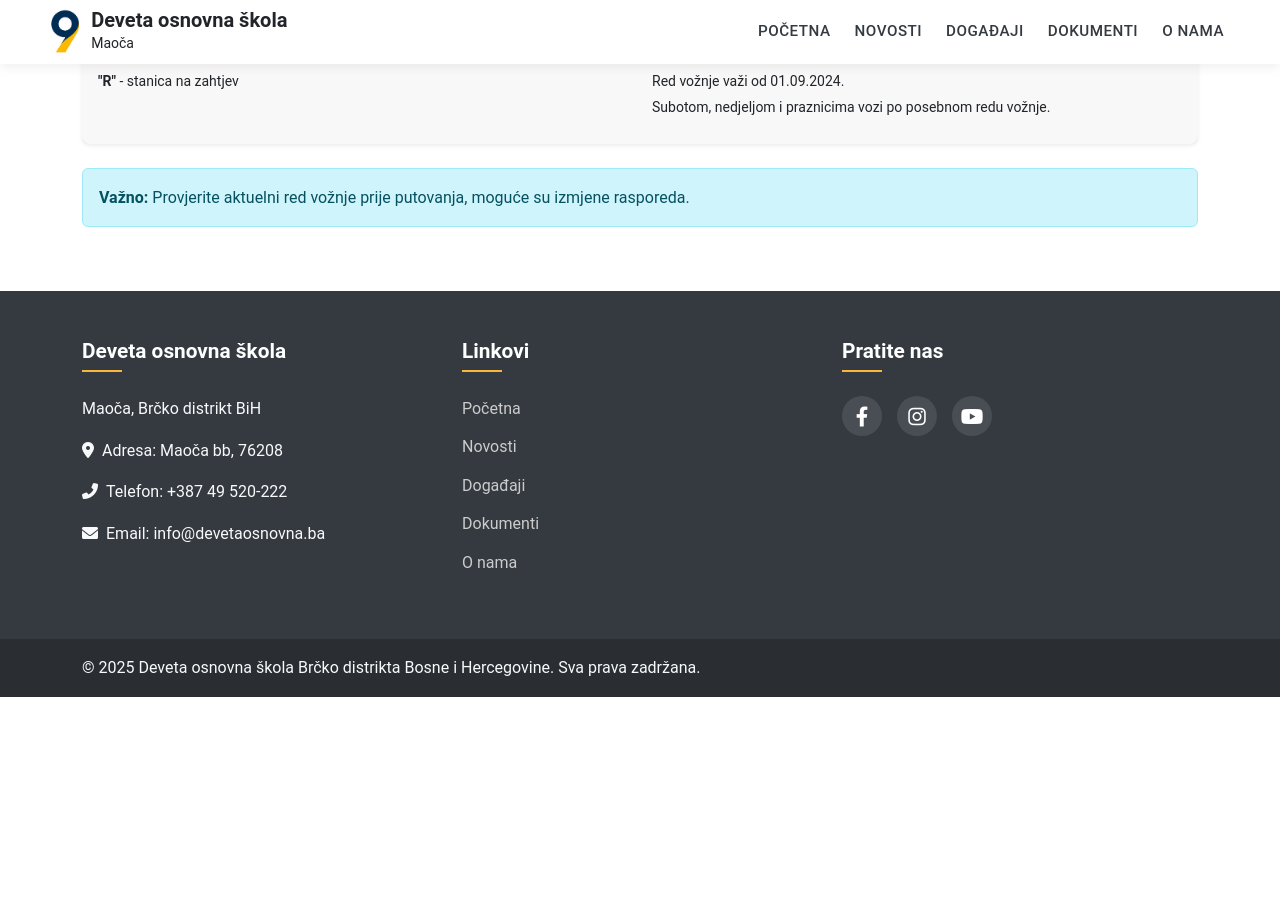
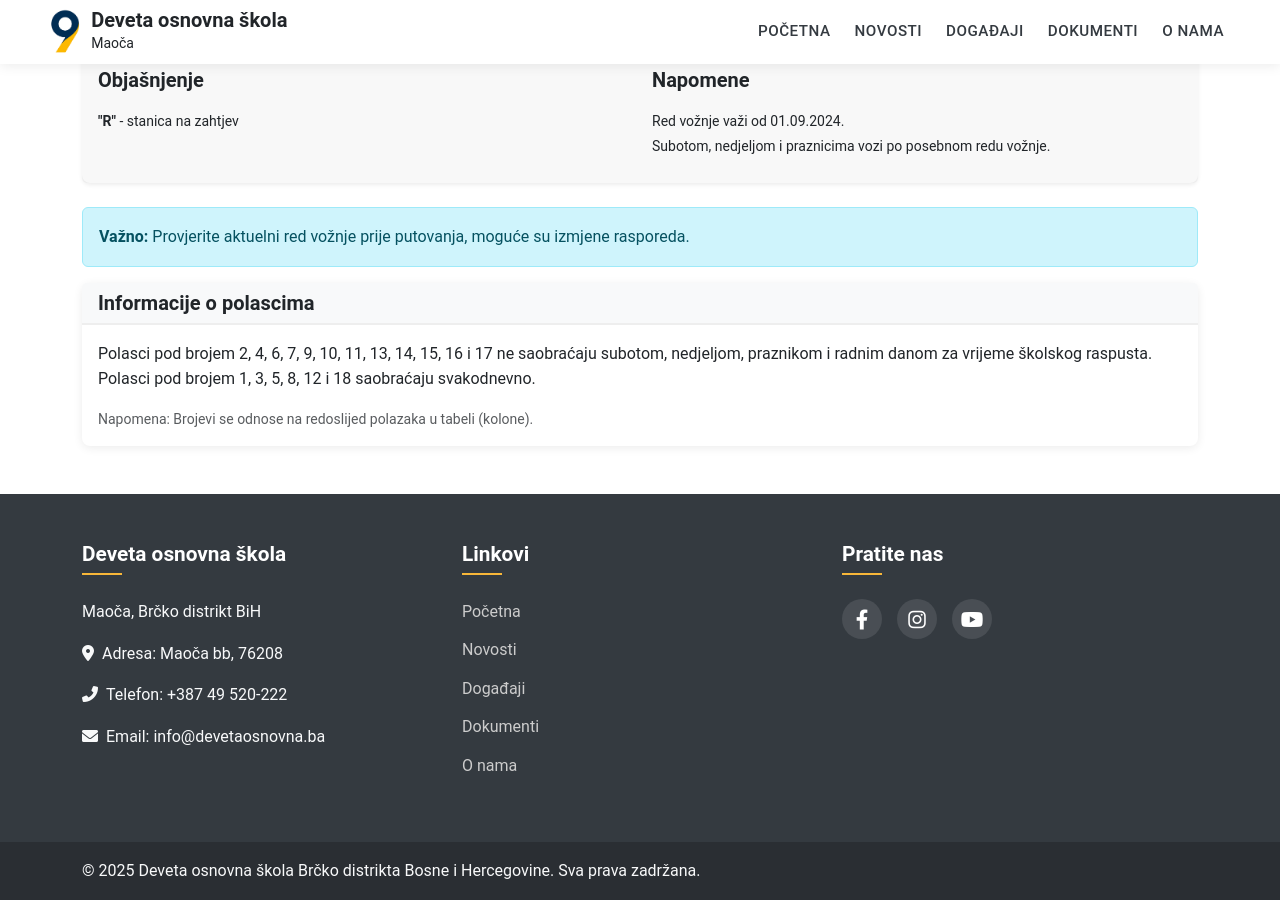
Before and after one commit to ernadosmic/deveta_webpage, a Jekyll site: the page built from _pages/red-voznje.md, in a window 1280 px wide and 900 px high, scrolled down 2160 px. Built offline with Jekyll 4.4.1, drawn with Linux system fonts in a browser that asks for light colours; a script that is not in the unit is left out; before the commit the page ends 2857 px from its top, so only the background shows below that; some of the changed text lies outside the part shown.

Commit message:
feat: enhance bus timetable with dynamic column generation and add service information

```diff
--- a/_includes/bus-timetable.html
+++ b/_includes/bus-timetable.html
@@ -54,6 +54,14 @@
                         <th>Stanica</th>
                         <th colspan="18">Vrijeme polaska</th>
                     </tr>
+                    <tr>
+                        <th></th>
+                        {% assign column_count = 0 %}
+                        {% for time in include.station_times[include.start_station] %}
+                        {% assign column_count = column_count | plus: 1 %}
+                        <th class="text-center small">{{ column_count }}</th>
+                        {% endfor %}
+                    </tr>
                 </thead>
                 <tbody>
                     {% for station in include.stations %}
--- a/_pages/red-voznje.md
+++ b/_pages/red-voznje.md
@@ -37,7 +37,6 @@
   - Maoča Centar
 start_station: OMERBEGOVAČA
 end_station: Maoča Centar
-station_times:
 station_times:
   OMERBEGOVAČA:
     - "06:00"
@@ -153,7 +152,7 @@
     - "19:09"
     - "19:39"
     - "20:09"
-  4. Juli:
+  1. Juli:
     - "06:10"
     - "06:40"
     - "07:10"
@@ -688,10 +687,23 @@
                     end_station=page.end_station
                     station_times=page.station_times
                 %}
-
-                <!-- Schedule change notice -->
+                  <!-- Schedule change notice -->
                 <div class="alert alert-info">
                     <strong>Važno:</strong> Provjerite aktuelni red vožnje prije putovanja, moguće su izmjene rasporeda.
+                </div>
+
+                <!-- Bus service information -->
+                <div class="card mt-3">
+                    <div class="card-header bg-light">
+                        <h5 class="mb-0">Informacije o polascima</h5>
+                    </div>
+                    <div class="card-body">
+                        <ul class="list-unstyled">
+                            <li>Polasci pod brojem 2, 4, 6, 7, 9, 10, 11, 13, 14, 15, 16 i 17 ne saobraćaju subotom, nedjeljom, praznikom i radnim danom za vrijeme školskog raspusta.</li>
+                            <li>Polasci pod brojem 1, 3, 5, 8, 12 i 18 saobraćaju svakodnevno.</li>
+                        </ul>
+                        <p class="small text-muted mt-2 mb-0">Napomena: Brojevi se odnose na redoslijed polazaka u tabeli (kolone).</p>
+                    </div>
                 </div>
             </div>
         </div>
```
